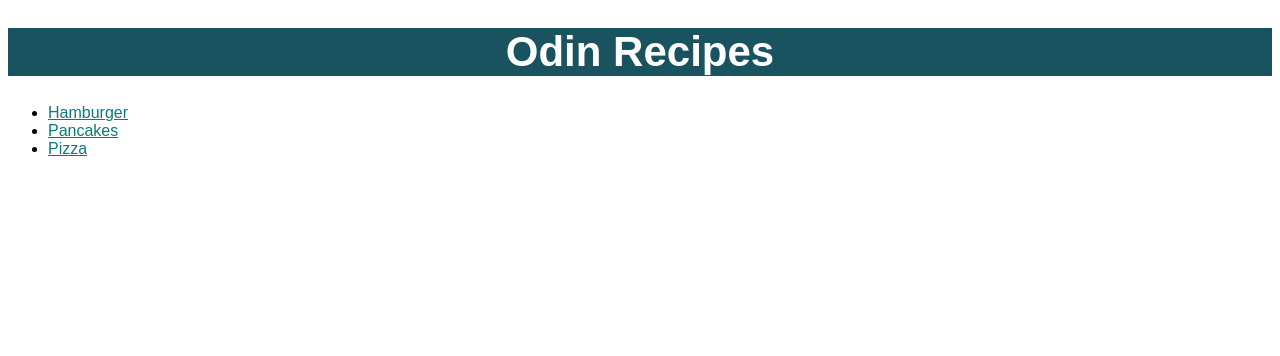
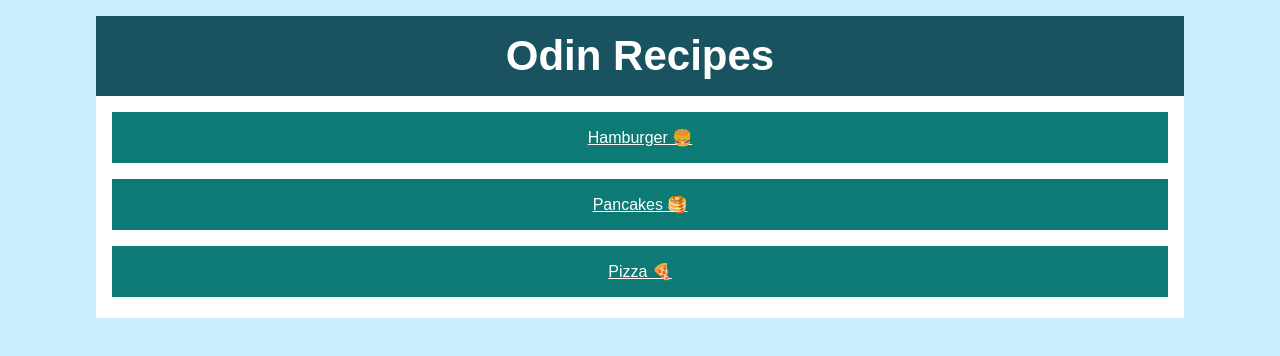
Before and after one commit to smetsson/odin-recipes, a plain HTML site: page index.html in a window 1280 px wide. Drawn offline with Linux system fonts and the light colour scheme.

Commit message:
Update css with margins and paddings
According to the Odin Project margin and padding exercises I have
updated the css and corresponding html pages to fit a more modern
design.

```diff
--- a/css/styles.css
+++ b/css/styles.css
@@ -1,5 +1,11 @@
-* {
+html {
     font-family: Futura, sans-serif;
+    background-color: #a6e1ff91;
+}
+
+body {
+    max-width: 85%;
+    margin: 0 auto;
 }
 
 h1 {
@@ -8,36 +14,57 @@ h1 {
     font-size: 42px;
     font-weight: bold;
     text-align: center;
+    padding: 16px;
+    margin: 16px 0 0 0;
 }
 
-h2{
+h2 {
     color: #0D7A75;
     font-size: 24px;
     font-weight: bolder;
 }
 
-h3{
+h3 {
     color: #0D7A75;
     font-size: 18px;
     font-weight: lighter;
     font-style: italic;
 }
 
-p{
+p {
     font-family: sans-serif;
     font-weight: 100;
 }
 
-li{
+li {
     font-family: sans-serif;
     font-weight: 100;
+    padding: 3px;
 }
 
-img{
+img {
     height: auto;
     width: 200;
 }
 
-a{
+a {
     color: #0D7A75;
 }
+
+.background {
+    background: rgb(255, 255, 255);
+    padding-bottom: 5px;
+}
+
+.index-link {
+    color: white;
+    background-color: #0D7A75;
+    text-align: center;
+    padding: 16px;
+    margin: 1em;
+    display: block;
+}
+
+.index-link:hover {
+    background-color: #002834;
+}
--- a/index.html
+++ b/index.html
@@ -1,16 +1,19 @@
 <!DOCTYPE html>
 <html lang="en">
+
 <head>
     <meta charset="utf-8">
     <link rel="stylesheet" href="./css/styles.css">
     <title>Odin Recipes</title>
 </head>
+
 <body>
+    <div class="background">
         <h1>Odin Recipes</h1>
-        <ul>
-            <li><a href="./recipes/hamburger.html">Hamburger</a></li>
-            <li><a href="./recipes/pancakes.html">Pancakes</a></li>
-            <li><a href="./recipes/pizza.html">Pizza</a></li>
-        </ul>
+        <a class="index-link" href="./recipes/hamburger.html">Hamburger 🍔</a>
+        <a class="index-link" href="./recipes/pancakes.html">Pancakes 🥞</a>
+        <a class="index-link" href="./recipes/pizza.html">Pizza 🍕</a>
+    </div>
 </body>
+
 </html>
```
Also changed, not shown: recipes/hamburger.html (+13 -4 lines), recipes/pancakes.html (+13 -7 lines), recipes/pizza.html (+24 -9 lines). Lines whose indentation alone changed are shown as unchanged.
